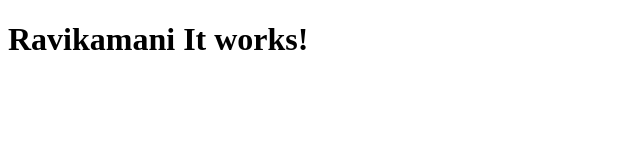
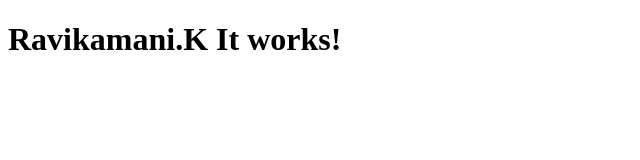
Before and after one commit to RavikumarKamani74/python-github-actions-demo, a plain HTML site: page index.html in a window 1280 px wide. Shown: the whole page, without its empty margins (0-640 px from the left). Drawn offline with Linux system fonts and the light colour scheme.

Commit message:
fifth commit

```diff
--- a/index.html
+++ b/index.html
@@ -4,6 +4,6 @@
   <title>Hello from S3!</title>
 </head>
 <body>
-  <h1>Ravikamani It works!</h1>
+  <h1>Ravikamani.K It works!</h1>
 </body>
 </html>
```
